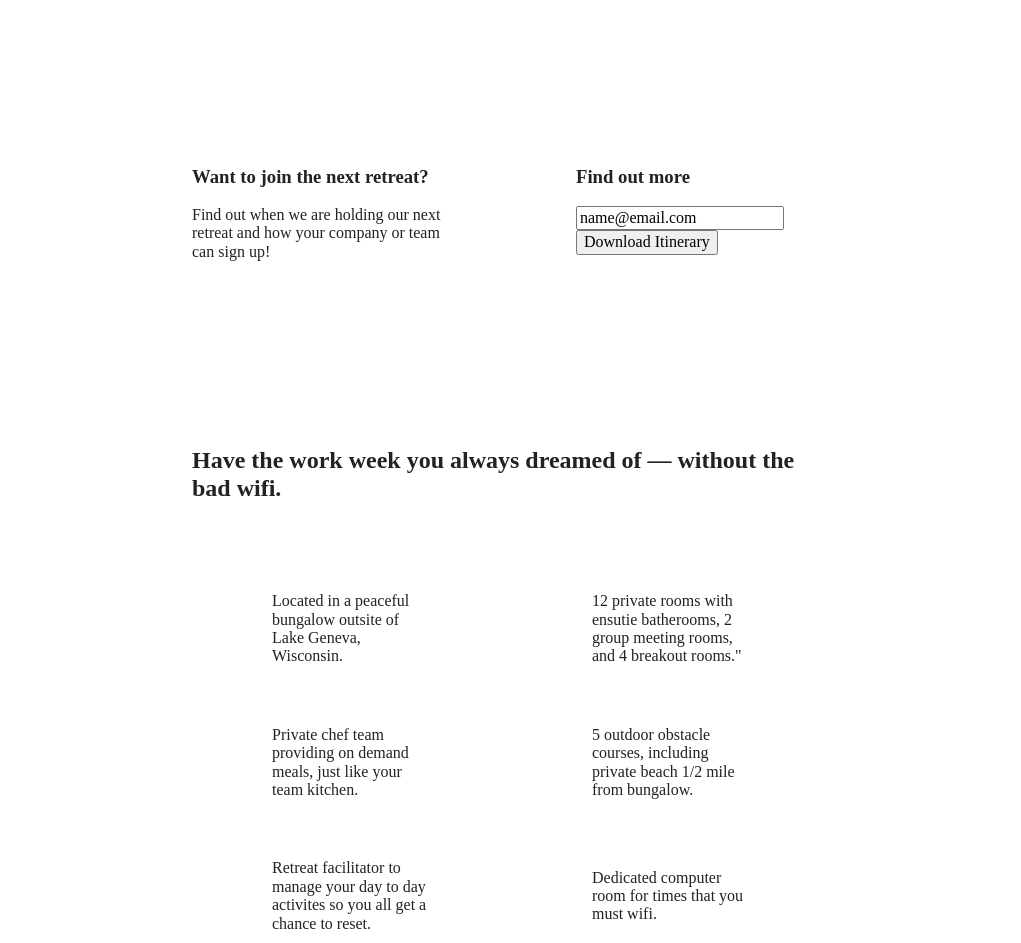
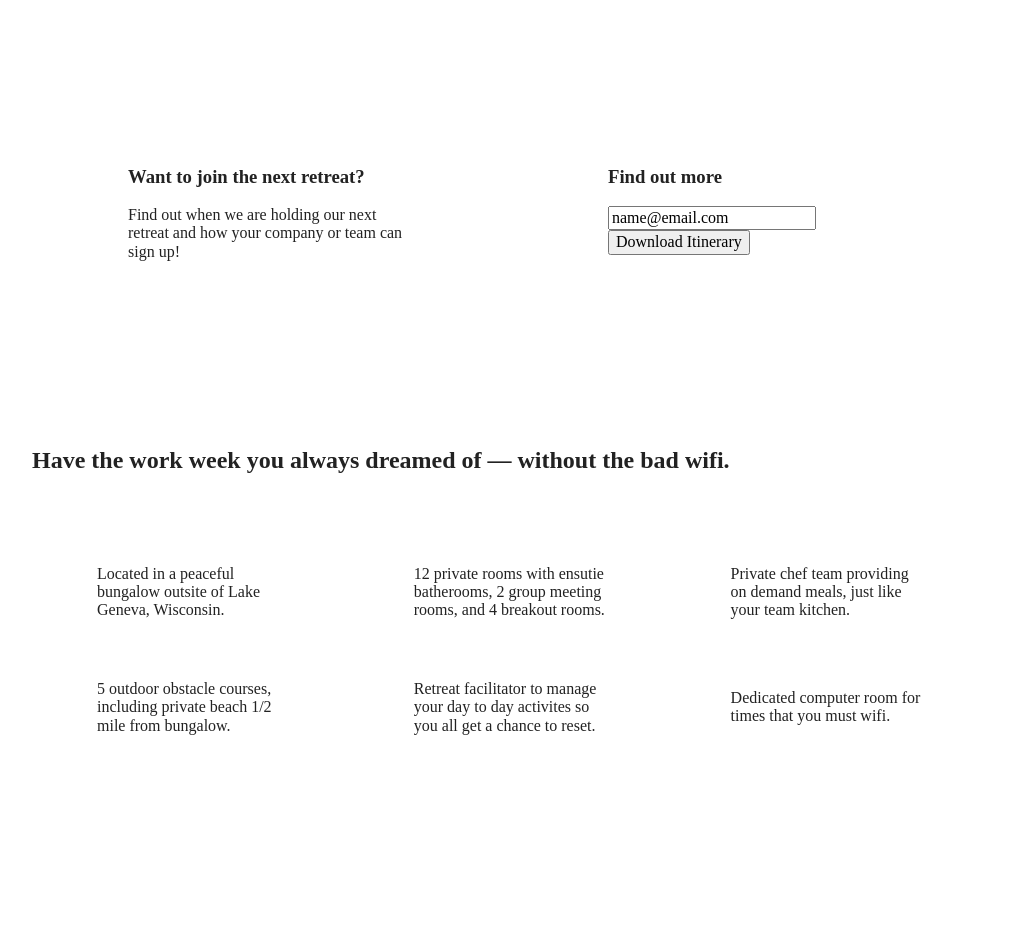
Before and after one commit to aeallison/unplugged-retreat-site, a website built with Parcel: page index.html in a window 1280 px wide. Shown: the part 299-1242 px from the top of the page, without its empty margins (128-1149 px from the left). Built offline with nearby package versions, Linux system fonts and the light colour scheme.

Commit message:
Updated desktop layout

```diff
--- a/css/main.css
+++ b/css/main.css
@@ -425,7 +425,7 @@ aside {
   }
 
   .features .features-item-description {
-    width: 50%;
+    width: 62%;
   }
 
   /* REVIEWS */
@@ -500,7 +500,58 @@ aside {
 
 @media only screen and (min-width: 1200px) {
   /* Desktop sytles here */
+
+  .content-wrapper {
+    max-width: 960px;
+  }
+
+  /* HERO */
+
+  .hero-area h1 {
+    width: 60%;
+  }
+
+  /* ASIDE-NEWSLETTER */
+
+  aside .content-wrapper {
+    justify-content: space-around;
+  }
+
+  aside .content-wrapper .form-description,
+  aside .content-wrapper .form {
+    width: 30%;
+  }
+
+  /* FEATURES */
+
+  .features h2 {
+    width: 90%;
+  }
+
+  .features article {
+    flex-basis: 33%;
+  }
+
+  /* REVIEWS */
+
+  .reviews article div {
+    width: 42%;
+  }
+
+  /**** ABOUT PAGE ****/
+
+  .mission h2,
+  .contact-section .content-wrapper h2 {
+    width: 95%;
+  }
+
+  /**** FAQ PAGE ****/
+
+  .faq h2 {
+    width: 100%;
+  }
 }
+
 
 /* ==========================================================================
    Print styles.
--- a/index.html
+++ b/index.html
@@ -86,7 +86,7 @@
             <p class="fontawesome-icon">
             </p>
             <p class="features-item-description">
-              12 private rooms with ensutie batherooms, 2 group meeting rooms, and 4 breakout rooms."
+              12 private rooms with ensutie batherooms, 2 group meeting rooms, and 4 breakout rooms.
             </p>
           </article>
           <article>
```
